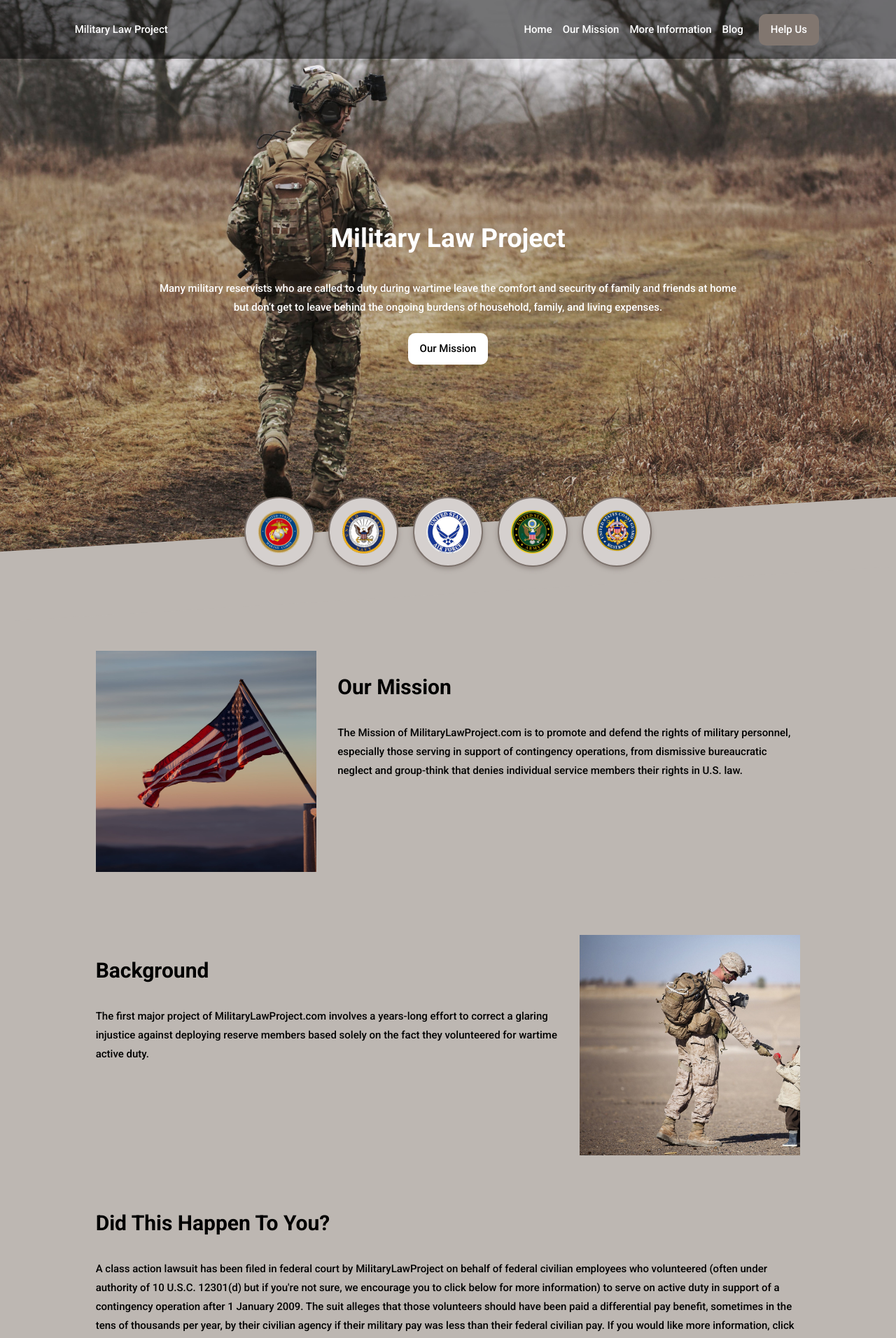
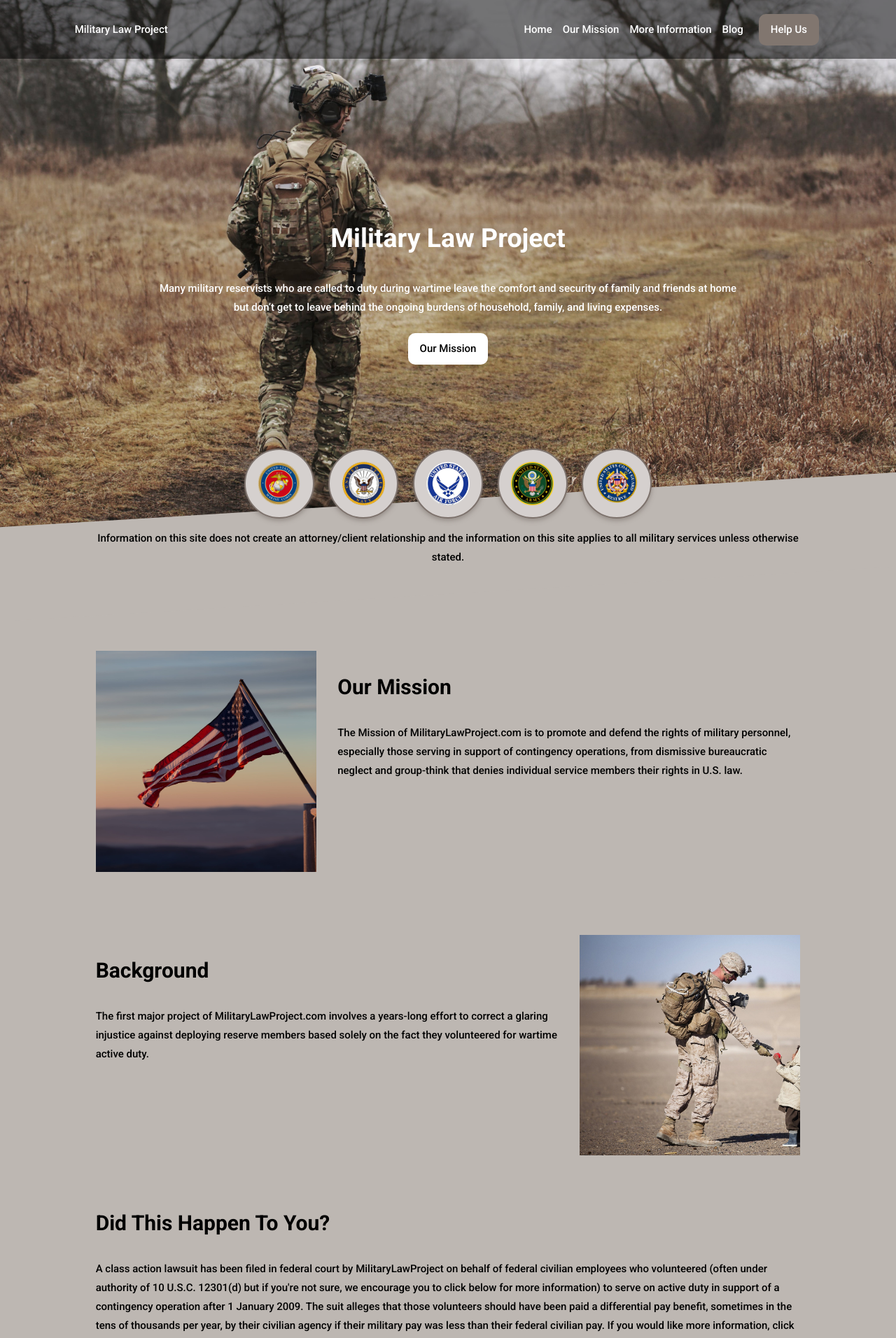
Before and after one commit to joshwcorbett/themilitarylawproject.github.io, a Jekyll site: the page built from index.html, in a window 1280 px wide. Shown: the top 1912 px of the page at 70% size. Built offline with Jekyll 4.4.1, drawn with Linux system fonts in a browser that asks for light colours.

Commit message:
Added disclaimer below logos

```diff
--- a/assets/css/stylesheet.scss
+++ b/assets/css/stylesheet.scss
@@ -226,6 +226,12 @@ a {
     }
   }
 
+  .disclaimer {
+    color: black;
+    text-align: center;
+    margin-top: 1em;
+  }
+
   &__content {
     width: 65vw;
     max-width: 1000px;
@@ -240,6 +246,7 @@ a {
     }
   }
 
+  // Slanted Base
   &::before {
     position: absolute;
     display: block;
@@ -247,7 +254,7 @@ a {
     bottom: 0;
     left: 0;
     width: 100%;
-    height: 100px;
+    height: 135px;
     background-color: $bg-color;
     z-index: 1;
     transform: skewY(-3.5deg);
--- a/index.html
+++ b/index.html
@@ -36,6 +36,9 @@ permalink: /
       <div class="logos__item"><img src="assets/img/airforce.png"></div>
       <div class="logos__item"><img src="assets/img/army.png"></div>
       <div class="logos__item"><img src="assets/img/coast-gaurd.png"></div>
+    </div>
+    <div class="col-xs-10 col-xs-offset-1 disclaimer">
+      Information on this site does not create an attorney/client relationship and the information on this site applies to all military services unless otherwise stated.
     </div>
   </div>
 </div>
```
